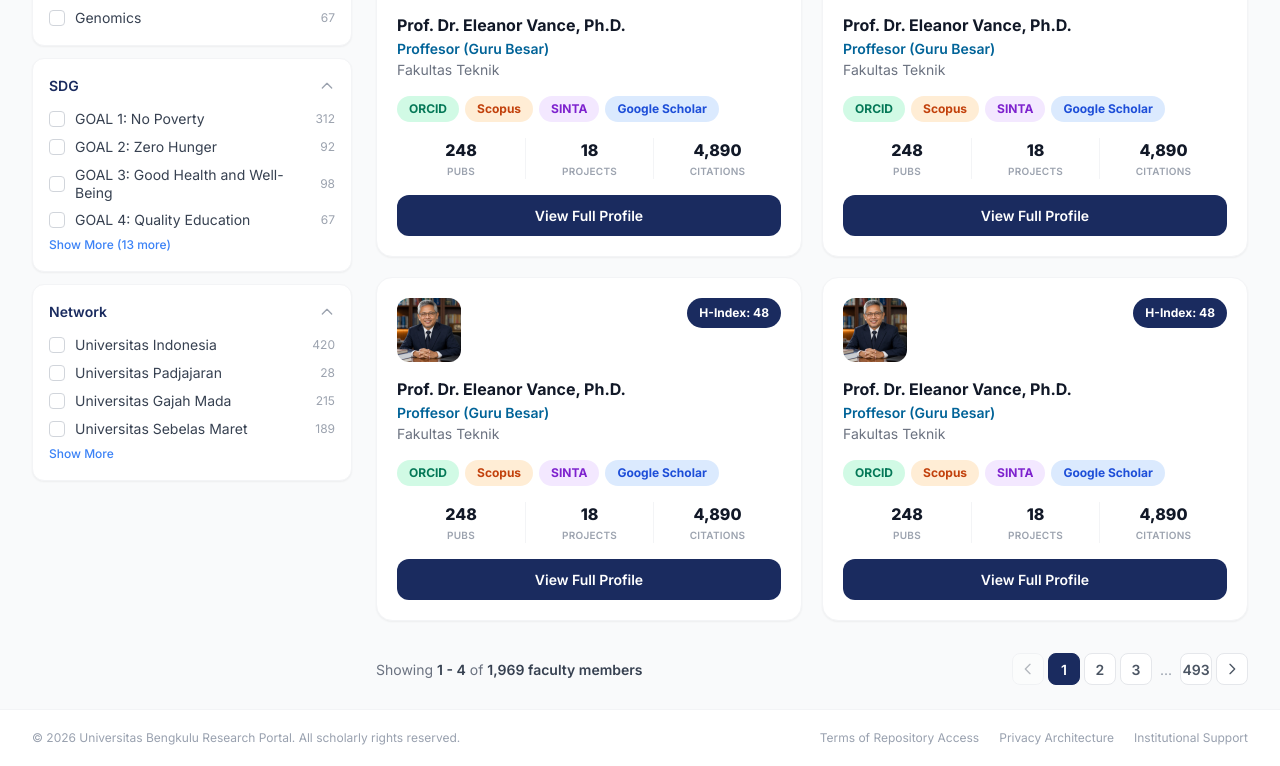
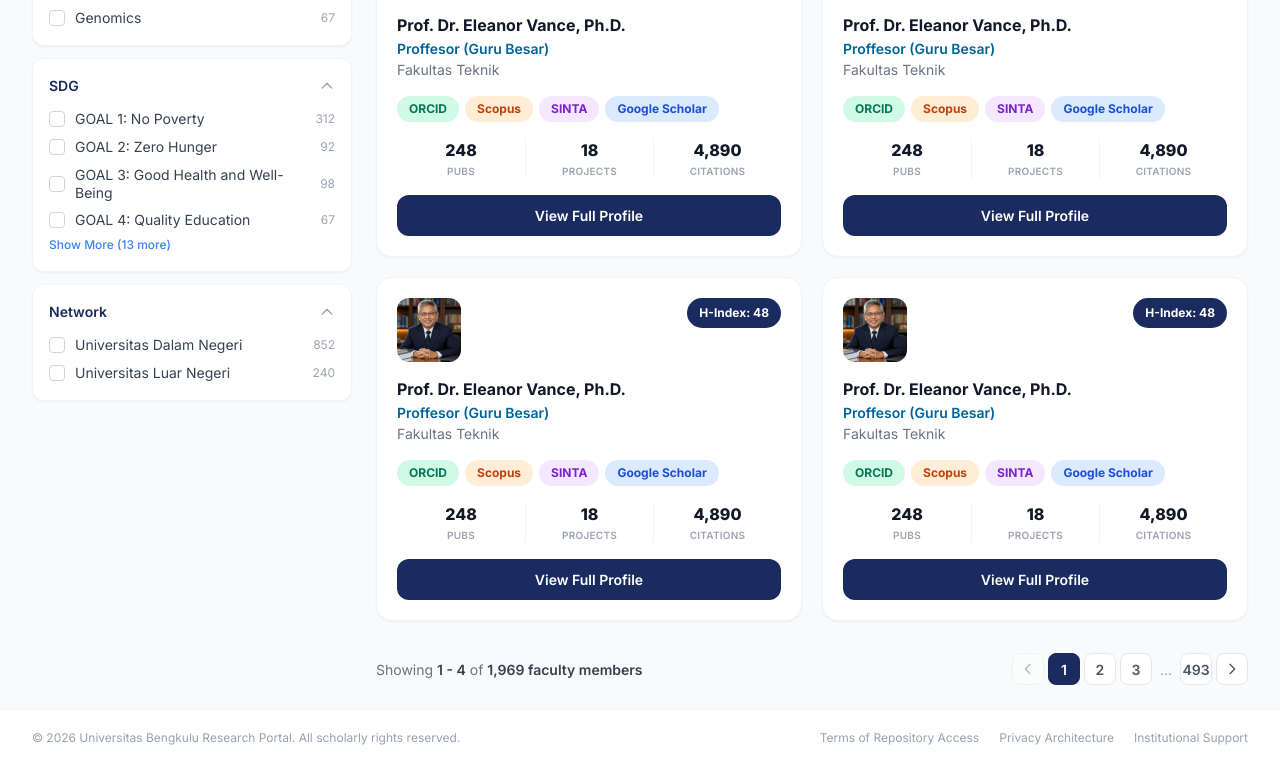
Before and after one commit to angelllllllllbelajar/unibscholar, a React (Vite) app: page /researchers in a window 1280 px wide. Shown: the part 726-1492 px from the top of the page. Built offline with nearby package versions, Linux system fonts and the light colour scheme.

Commit message:
menambahkan pilihan universitas luar negeri dan dalam negeri pada filter network page researchers

```diff
--- a/src/data/researchersData.js
+++ b/src/data/researchersData.js
@@ -44,10 +44,31 @@ export const sdgFilters = [
 ];
 
 export const networks = [
-  { id: "ui",  label: "Universitas Indonesia",    count: 420 },
-  { id: "upj", label: "Universitas Padjajaran",   count: 28  },
-  { id: "ugm", label: "Universitas Gajah Mada",   count: 215 },
-  { id: "uns", label: "Universitas Sebelas Maret", count: 189 },
+  {
+    id: "domestic",
+    label: "Universitas Dalam Negeri",
+    count: 852,
+    universities: [
+      { id: "ui",    label: "Universitas Indonesia",      count: 420 },
+      { id: "unib",  label: "Universitas Bengkulu",       count: 180 },
+      { id: "ugm",   label: "Universitas Gajah Mada",     count: 100 },
+      { id: "unpad", label: "Universitas Padjajaran",     count: 60  },
+      { id: "uns",   label: "Universitas Sebelas Maret",  count: 55  },
+      { id: "itb",   label: "Institut Teknologi Bandung", count: 37  },
+    ],
+  },
+  {
+    id: "foreign",
+    label: "Universitas Luar Negeri",
+    count: 240,
+    universities: [
+      { id: "mpi",    label: "Max Planck Institute",                 count: 60 },
+      { id: "mit",    label: "Massachusetts Institute of Technology", count: 55 },
+      { id: "oxford", label: "University of Oxford",                 count: 45 },
+      { id: "ntu",    label: "Nanyang Technological University",     count: 42 },
+      { id: "tokyo",  label: "University of Tokyo",                  count: 38 },
+    ],
+  },
 ];
 
 export const researchers = [
--- a/src/pages/ResearcherProfilePage.jsx
+++ b/src/pages/ResearcherProfilePage.jsx
@@ -73,7 +73,8 @@ const networkNodes = [
   { id: "N6", x: 615, y: 255, r: 7, color: "#0d9488", aff: "Intl.", uni: "Max Planck Institute", weight: 2 },
 ];
 
-const universityOptions = [...new Set(networkNodes.map((n) => n.uni))];
+const FOREIGN_UNIVERSITIES = new Set(["Max Planck Institute"]);
+const isForeignUni = (uni) => FOREIGN_UNIVERSITIES.has(uni);
 
 const networkEdges = [
   ["N1", "SA"], ["SA", "BY"], ["SA", "SL"], ["N2", "BY"], ["MC", "BY"],
@@ -121,7 +122,10 @@ function CollaborationNetwork() {
   const W = 660, H = 310;
 
   const hoveredNode = networkNodes.find((n) => n.id === hovered);
-  const matchesUniversity = (node) => university === "all" || node.uni === university || node.main;
+  const matchesUniversity = (node) =>
+    university === "all" ||
+    node.main ||
+    (university === "foreign" ? isForeignUni(node.uni) : !isForeignUni(node.uni));
 
   return (
     <div className="flex gap-5 items-stretch">
@@ -159,9 +163,8 @@ function CollaborationNetwork() {
           style={{ accentColor: ACCENT }}
         >
           <option value="all">All Universities</option>
-          {universityOptions.map((u) => (
-            <option key={u} value={u}>{u}</option>
-          ))}
+          <option value="domestic">Universitas Dalam Negeri</option>
+          <option value="foreign">Universitas Luar Negeri</option>
         </select>
 
         <div className="border-t border-slate-200 my-4" />
--- a/src/pages/ResearchersPage.jsx
+++ b/src/pages/ResearchersPage.jsx
@@ -28,6 +28,7 @@ export default function ResearchersPage() {
   const [checkedTopics, setCheckedTopics]     = useState({});
   const [checkedSdgs, setCheckedSdgs]         = useState({});
   const [checkedNetworks, setCheckedNetworks] = useState({});
+  const [checkedUniversities, setCheckedUniversities] = useState({});
   const [sortBy, setSortBy]                   = useState("Most Cited");
   const [currentPage, setCurrentPage]         = useState(1);
   const [sdgExpanded, setSdgExpanded]         = useState(false);
@@ -44,6 +45,7 @@ export default function ResearchersPage() {
     setCheckedTopics({});
     setCheckedSdgs({});
     setCheckedNetworks({});
+    setCheckedUniversities({});
     setSearchQuery("");
     setTopicSearch("");
     setSortBy("Most Cited");
@@ -116,17 +118,31 @@ export default function ResearchersPage() {
           <FilterSection title="Network" open={networkOpen} onToggle={() => setNetworkOpen((v) => !v)}>
             <div className="filter-list">
               {networks.map((n) => (
+                <div key={n.id}>
                   <FilterCheckRow
-                  key={n.id}
                     id={`network-${n.id}`}
                     label={n.label}
                     count={n.count}
                     checked={!!checkedNetworks[n.id]}
                     onChange={() => toggleCheck(setCheckedNetworks, n.id)}
                   />
+                  {checkedNetworks[n.id] && (
+                    <div className="filter-sublist">
+                      {n.universities.map((u) => (
+                        <FilterCheckRow
+                          key={u.id}
+                          id={`uni-${u.id}`}
+                          label={u.label}
+                          count={u.count}
+                          checked={!!checkedUniversities[u.id]}
+                          onChange={() => toggleCheck(setCheckedUniversities, u.id)}
+                        />
                       ))}
                     </div>
-            <FilterLink onClick={() => {}}>Show More</FilterLink>
+                  )}
+                </div>
+              ))}
+            </div>
           </FilterSection>
         </FilterSidebar>
 
--- a/src/styles/components/filter-sidebar.css
+++ b/src/styles/components/filter-sidebar.css
@@ -85,6 +85,19 @@
   display: flex;
   flex-direction: column;
   gap: 0.375rem;
+}
+
+.filter-sublist {
+  display: flex;
+  flex-direction: column;
+  gap: 0.375rem;
+  margin: 0.375rem 0 0.125rem;
+  padding-left: 0.875rem;
+  border-left: 2px solid #e5e7eb;
+}
+
+.filter-sublist .filter-check__label {
+  font-size: 0.8125rem;
 }
 
 .filter-check {
```
Lines whose indentation alone changed are shown as unchanged.
